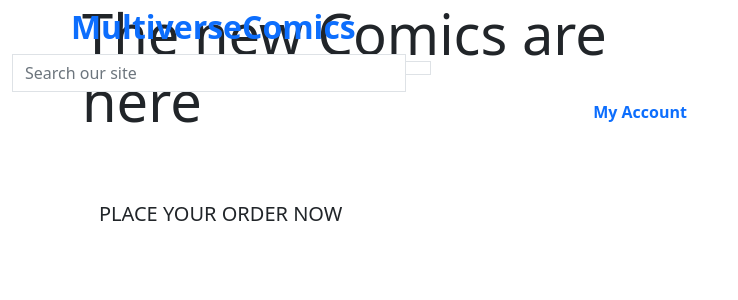
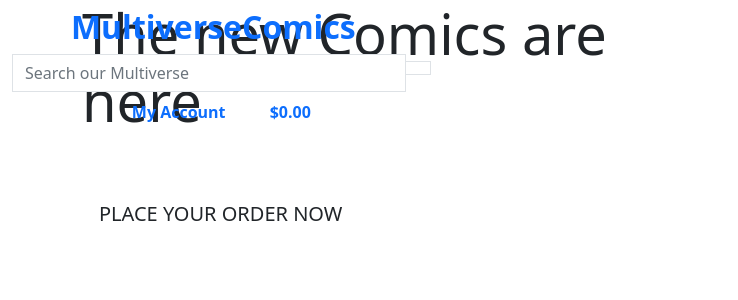
Before and after one commit to Kostas-Panagiotou/multiverse_comics-milestone-project-4, a Django app: page / in a window 1280 px wide. Shown: the top 300 px of the page, without its empty margins (0-738 px from the left). Run offline with Django 3.2, Linux system fonts and the light colour scheme.

Commit message:
Added main page header

```diff
--- a/templates/base.html
+++ b/templates/base.html
@@ -42,7 +42,7 @@
       <div class="col-12 col-lg-4 my-auto py-1 py-lg-0">
         <form method="GET" action="">
             <div class="input-group w-100">
-                <input class="form-control border border-black rounded-0" type="text" name="q" placeholder="Search our site">
+                <input class="form-control border border-black rounded-0" type="text" name="q" placeholder="Search our Multiverse">
                 <div class="input-group-append">
                     <button class="form-control btn btn-black border border-black rounded-0" type="submit">
                         <span class="icon">
@@ -53,7 +53,7 @@
             </div>
         </form>
     </div>
-      <div class="col-12 col-lg-4 my-auto py-1 py-lg-0"></div>
+    <div class="col-12 col-lg-4 my-auto py-1 py-lg-0">
         <ul class="list-inline list-unstyled text-center text-lg-right my-0">
             <li class="list-inline-item dropdown">
                 <a class="text-black nav-link" href="#" id="user-options" data-toggle="dropdown" aria-haspopup="true" aria-expanded="false">
@@ -62,7 +62,35 @@
                         <p class="my-0">My Account</p>
                     </div>
                 </a>
-      <div class="col-12 col-lg-4 my-auto py-1 py-lg-0"></div>
+                <div class="dropdown-menu border-0" aria-labelledby="user-options">
+                    {% if request.user.is_authenticated %}
+                        {% if request.user.is_superuser %}
+                            <a href="" class="dropdown-item">Product Management</a>
+                        {% endif %}
+                        <a href="" class="dropdown-item">My Profile</a>
+                        <a href="{% url 'account_logout' %}" class="dropdown-item">Logout</a>
+                    {% else %}
+                        <a href="{% url 'account_signup' %}" class="dropdown-item">Register</a>
+                        <a href="{% url 'account_login' %}" class="dropdown-item">Login</a>
+                    {% endif %}
+                </div>
+            </li>
+            <li class="list-inline-item">
+                <a class="{% if grand_total %}text-info font-weight-bold{% else %}text-black{% endif %} nav-link" href="">
+                    <div class="text-center">
+                        <div><i class="fas fa-shopping-bag fa-lg"></i></div>
+                        <p class="my-0">
+                            {% if grand_total %}
+                                ${{ grand_total|floatformat:2 }}
+                            {% else %}
+                                $0.00
+                            {% endif %}
+                        </p>
+                    </div>
+                </a>
+            </li>
+        </ul>
+    </div>
 </div>
 </header>
 
```
Lines whose indentation alone changed are shown as unchanged.
